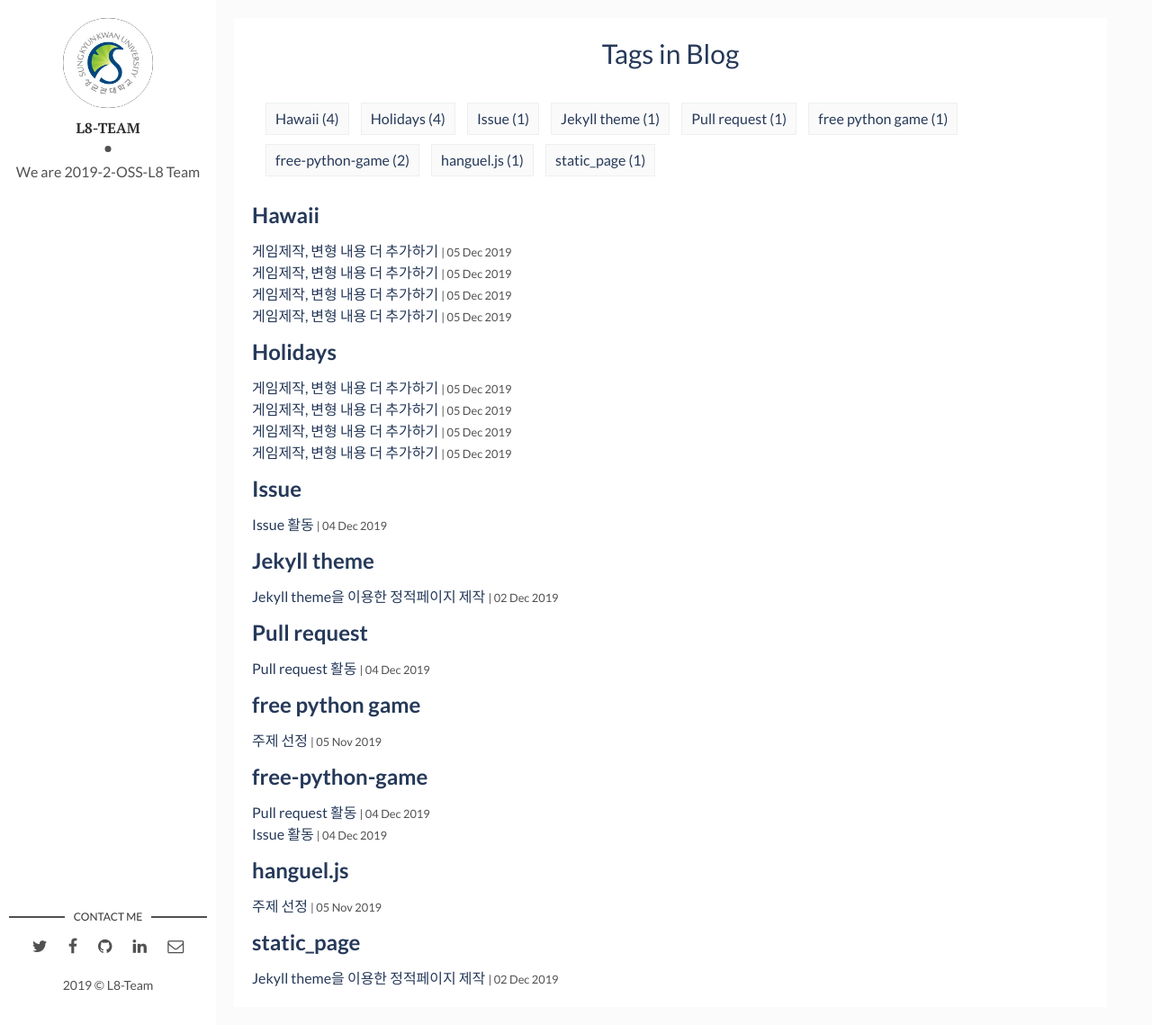
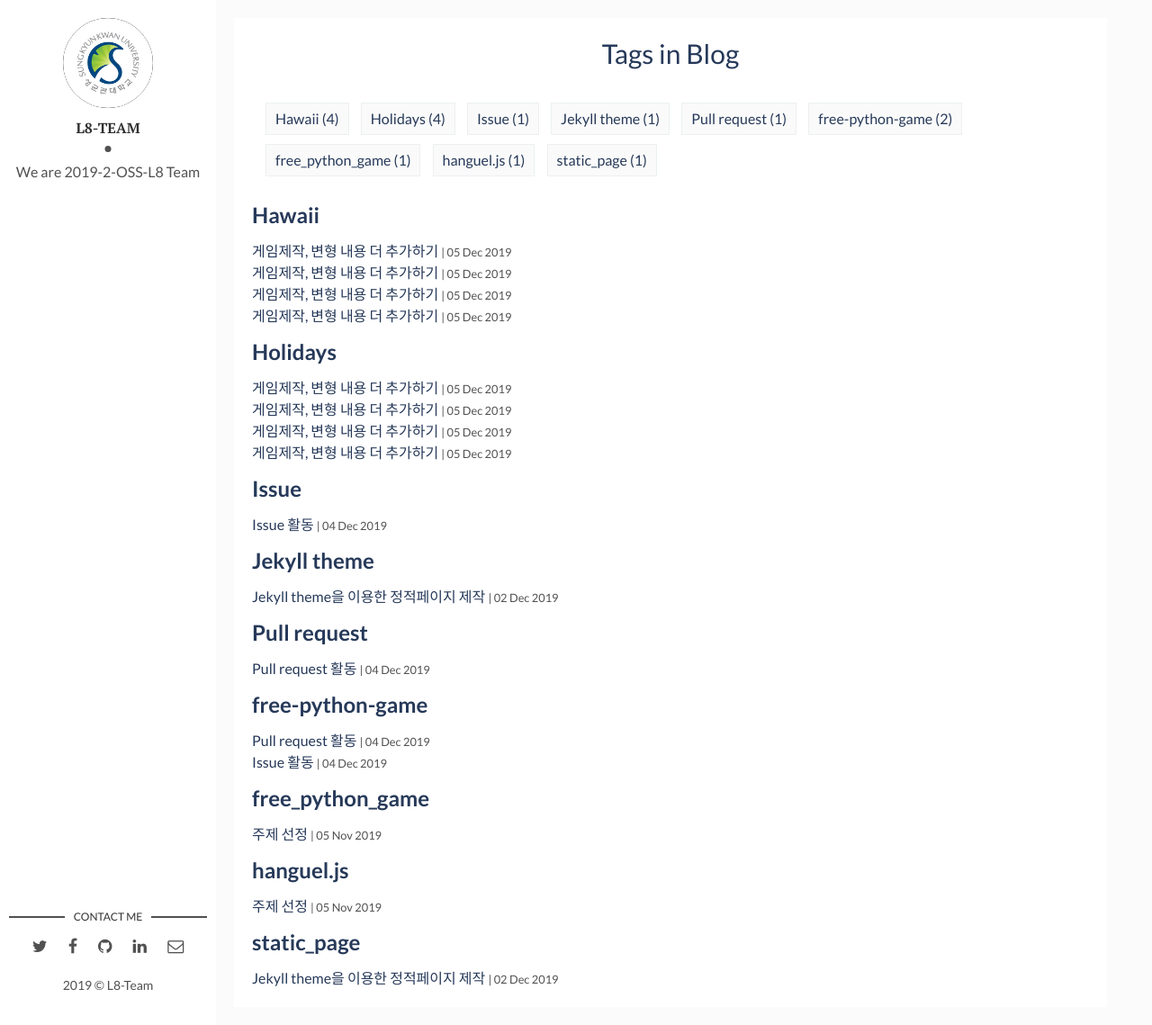
Before and after one commit to 19-2-SKKU-OSS/2019-2-OSS-L8-page, a Jekyll site: the page built from tags.html, in a window 1280 px wide and 1139 px high. Shown: the whole window at 90% size. Built offline with Jekyll 4.4.1, drawn with Linux system fonts in a browser that asks for light colours.

Commit message:
주제 선정 작성

```diff
--- a/_posts/2017-09-10-conference-on-javascript.markdown
+++ b/_posts/2017-09-10-conference-on-javascript.markdown
@@ -4,7 +4,7 @@ title: 주제 선정
 date: 2019-11-6 00:00:00 +0300
 description: You’ll find this post in your `_posts` directory. Go ahead and edit it and re-build the site to see your changes. # Add post description (optional)
 img: content.png # Add image post (optional)
-tags: [hanguel.js, free python game] # add tag
+tags: [hanguel.js, free_python_game] # add tag
 ---
 
 # **선정한 주제**
```
